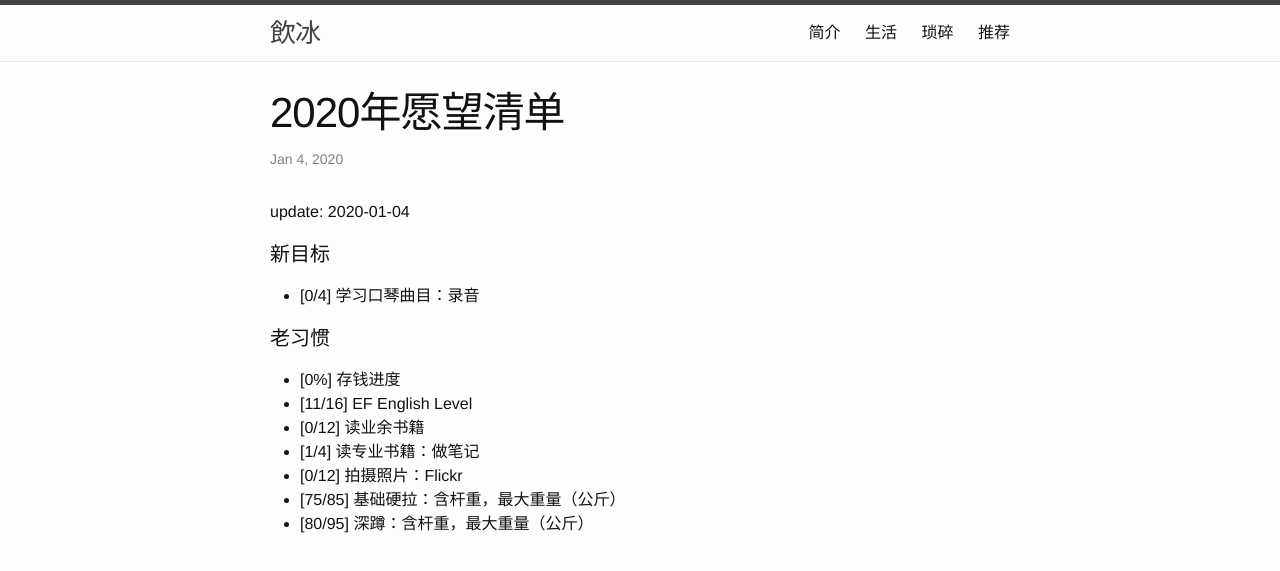
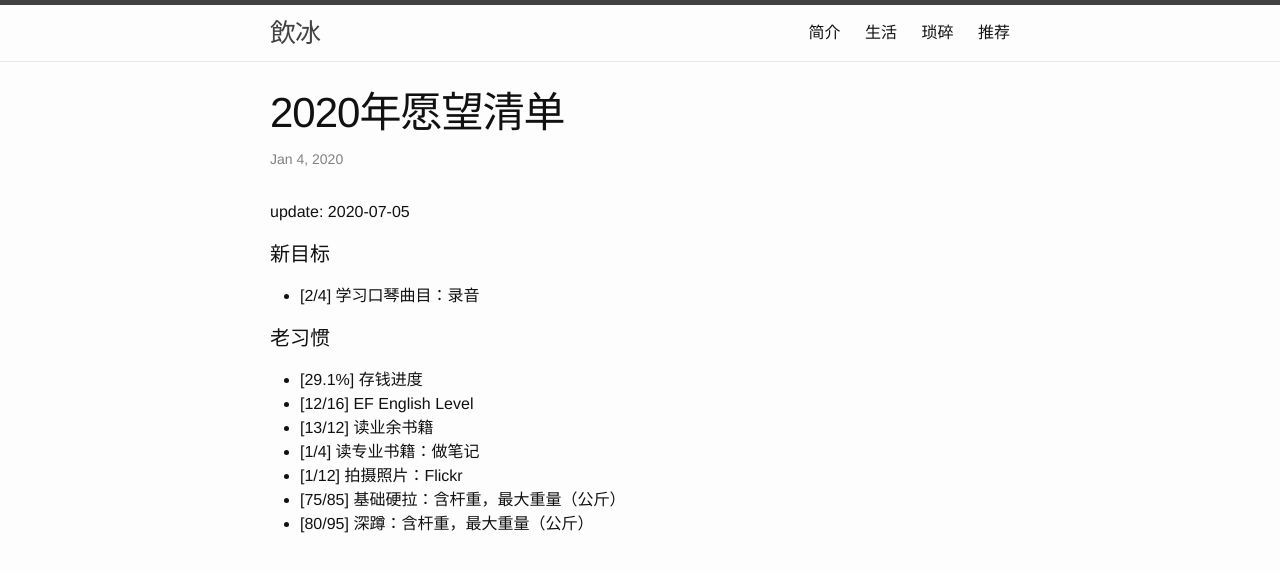
Before and after one commit to facaiy/facaiy.github.io, a Jekyll site: the page built from _posts/2020-01-04-wish.md, in a window 1280 px wide and 900 px high. Shown: the top 571 px of the window. Built offline with Jekyll 4.4.1, drawn with Linux system fonts in a browser that asks for light colours; comment, search, counter and statistics services are not loaded.

Commit message:
更新：2020年上半年

```diff
--- a/_posts/2020-01-04-wish.md
+++ b/_posts/2020-01-04-wish.md
@@ -4,21 +4,21 @@ title: "2020年愿望清单"
 description: ""
 category: life
 tags: []
-modify: 2020-01-04 09:55:47
+modify: 2020-07-05 11:37:22
 ---
 
-update: 2020-01-04
+update: 2020-07-05
 
 
 #### 新目标
-+ [0/4] 学习口琴曲目：录音
++ [2/4] 学习口琴曲目：录音
 
 #### 老习惯
-+ [0%] 存钱进度
-+ [11/16] EF English Level
-+ [0/12] 读业余书籍
++ [29.1%] 存钱进度
++ [12/16] EF English Level
++ [13/12] 读业余书籍
 + [1/4] 读专业书籍：做笔记
-+ [0/12] 拍摄照片：Flickr
++ [1/12] 拍摄照片：Flickr
 + [75/85] 基础硬拉：含杆重，最大重量（公斤）
 + [80/95] 深蹲：含杆重，最大重量（公斤）
 
```
